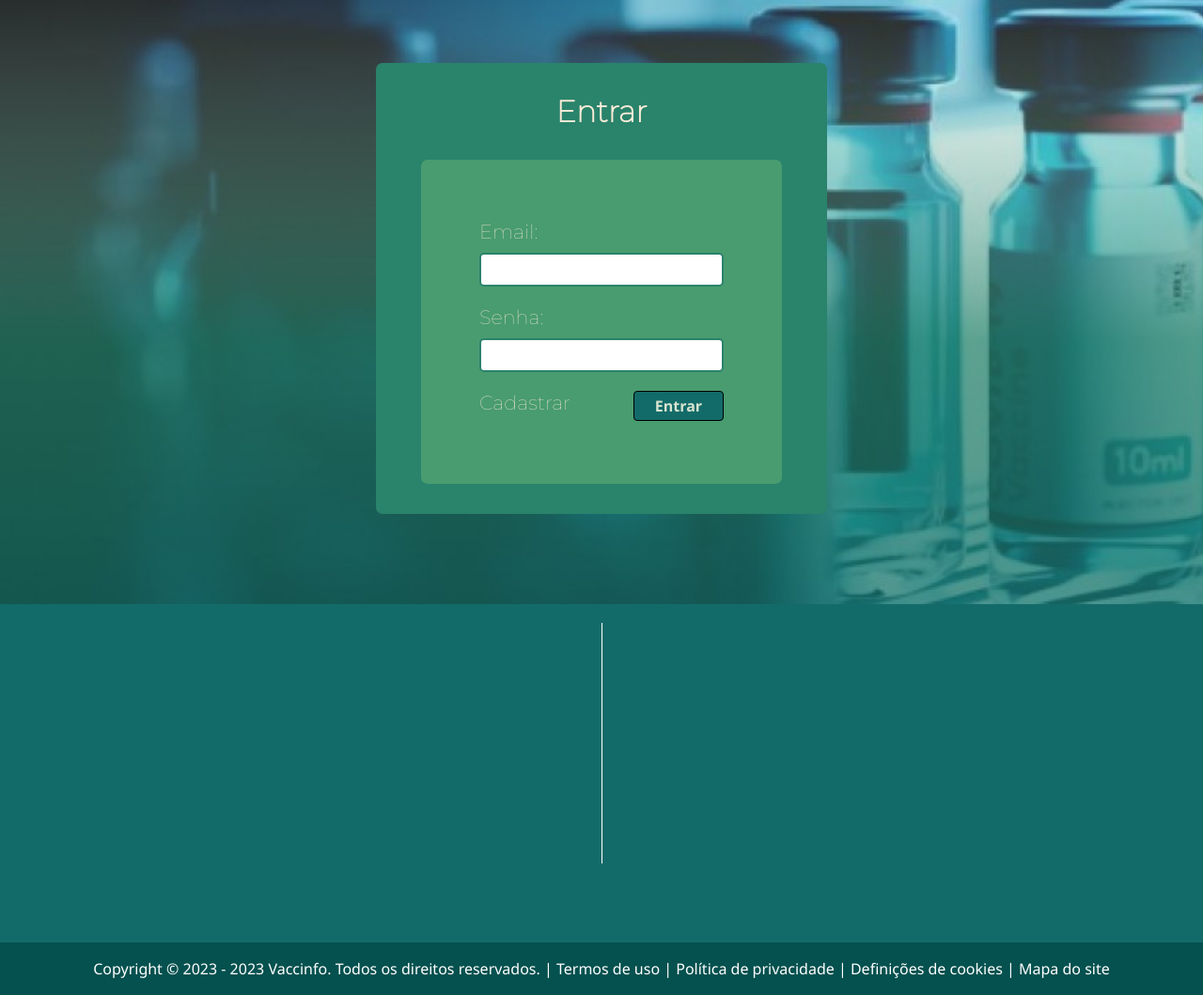
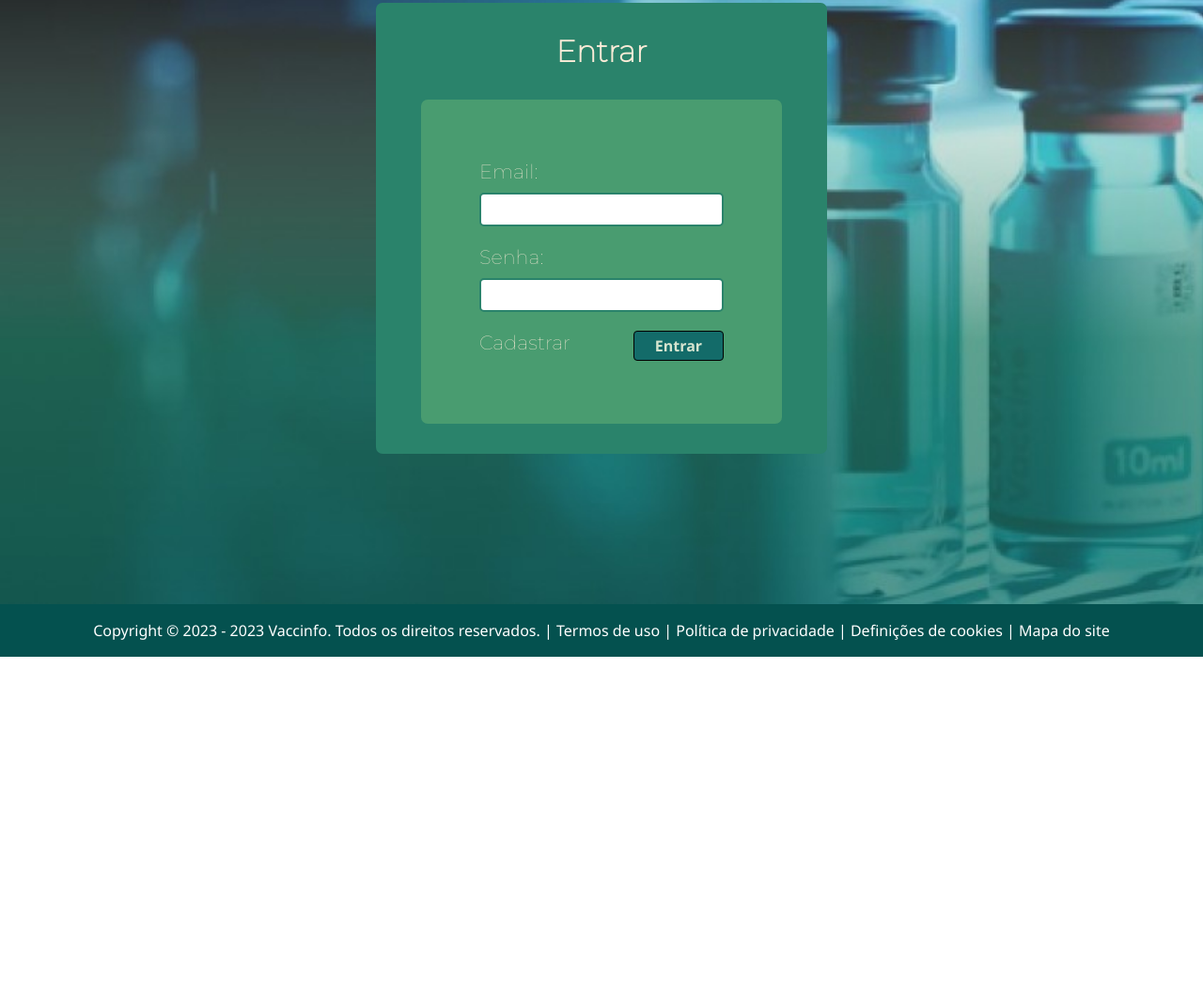
Before and after one commit to DaniloPedrazzi/Vaccinfo, a plain HTML site: page SiteInstitucional/FrontEnd/login.html in a window 1280 px wide. Shown: the part 157-1216 px from the top of the page at 94% size. After the commit the page ends 856 px from the top, so only its background shows below. Drawn offline with Linux system fonts and the light colour scheme.

Commit message:
Footer da página de login e cadastro arrumados

```diff
--- a/SiteInstitucional/FrontEnd/css/style-cadastro.css
+++ b/SiteInstitucional/FrontEnd/css/style-cadastro.css
@@ -20,7 +20,6 @@ body {
 .banner .container {
   justify-content: center;
   align-items: center;
-  margin-top: 5%;
 }
 
 /* FORMULÁRIO */
--- a/SiteInstitucional/FrontEnd/css/style-login.css
+++ b/SiteInstitucional/FrontEnd/css/style-login.css
@@ -20,7 +20,6 @@ body {
 .banner .container {
   justify-content: center;
   align-items: center;
-  margin-top: 5%;
 }
 
 /* FORMULÁRIO */
--- a/SiteInstitucional/FrontEnd/login.html
+++ b/SiteInstitucional/FrontEnd/login.html
@@ -39,10 +39,7 @@
     </div>
 
     <div class="footer">
-      <div class="footer1">
-        <div class="divisoria"></div>
-      </div>
-      <div class="footer2">
+      <div class="footer2" id="footer">
         <div class="conatiner">
           <p>
             Copyright © 2023 - 2023 Vaccinfo. Todos os direitos reservados. |
```
Also changed, not shown: SiteInstitucional/FrontEnd/cadastro.html (+0 -3 lines).
